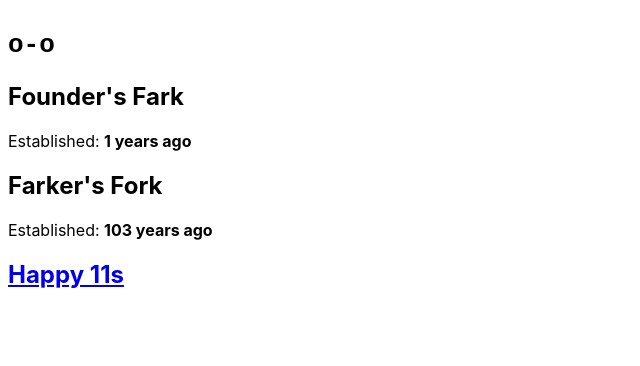
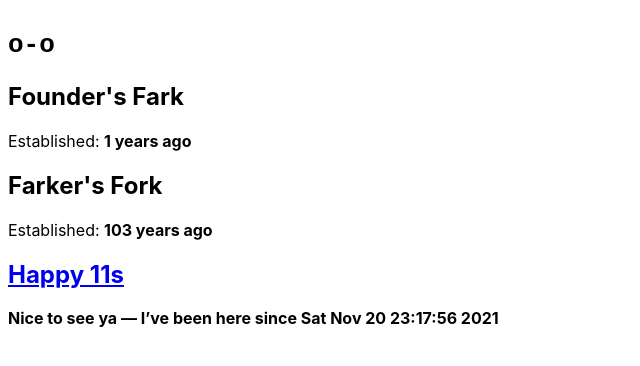
Before and after one commit to tracegilton/you-can-delete-this, a Jekyll site: the page built from index.md, in a window 1280 px wide. Shown: the top 366 px of the page, without its empty margins (0-640 px from the left). Built offline with Jekyll 4.4.1, drawn with Linux system fonts in a browser that asks for light colours.

Commit message:
stopwatch5

```diff
--- a/index.md
+++ b/index.md
@@ -10,3 +10,5 @@ layout: default
 {% for post in site.posts %}
   <h2><a href="{{ post.url }}">{{ post.title }}</a></h2>
 {% endfor %}
+
+<b>Nice to see ya — I've been here since {{ "now" | date: "%c" }}</b>
```
Also changed, not shown: 1 other file.
